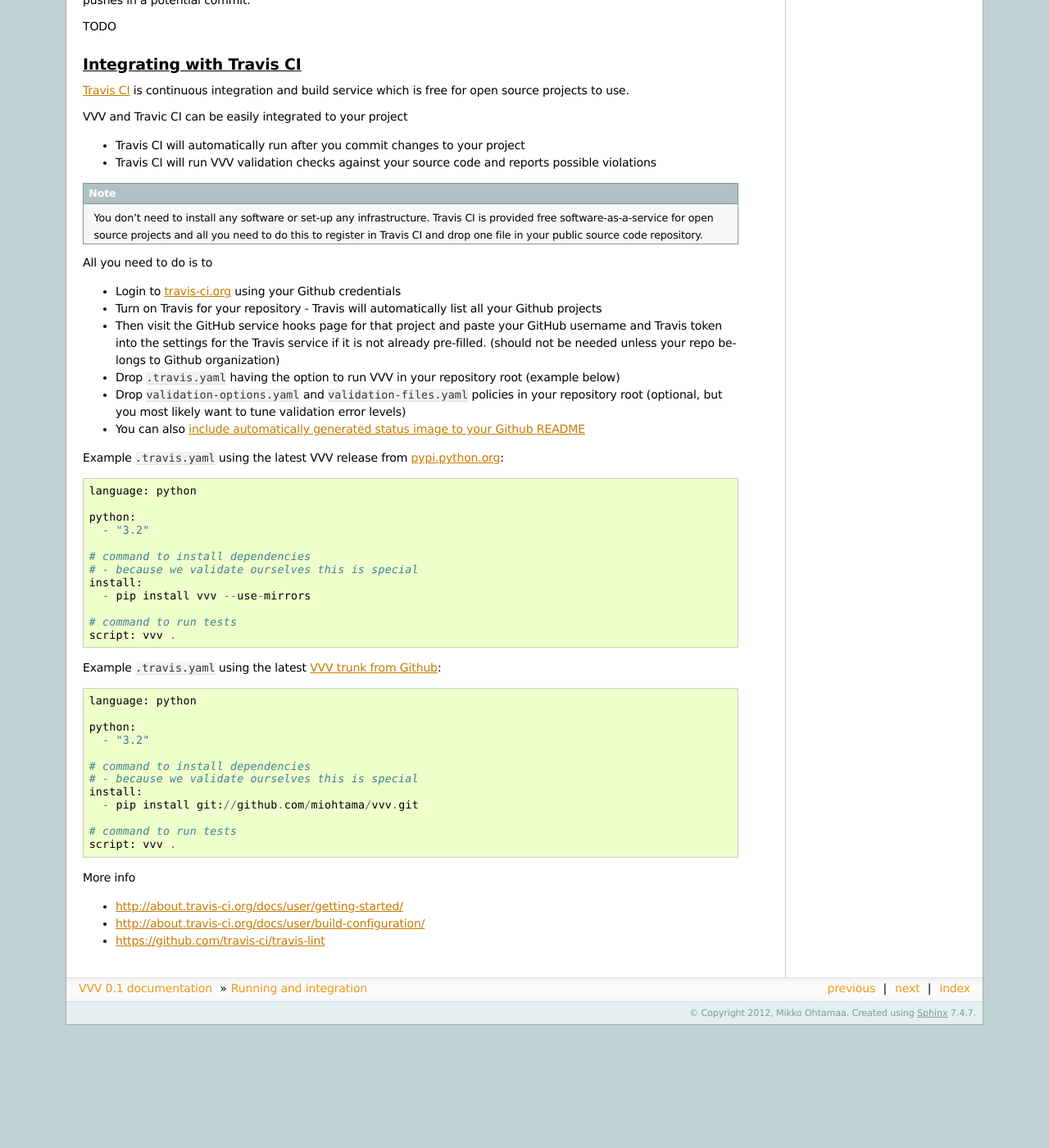
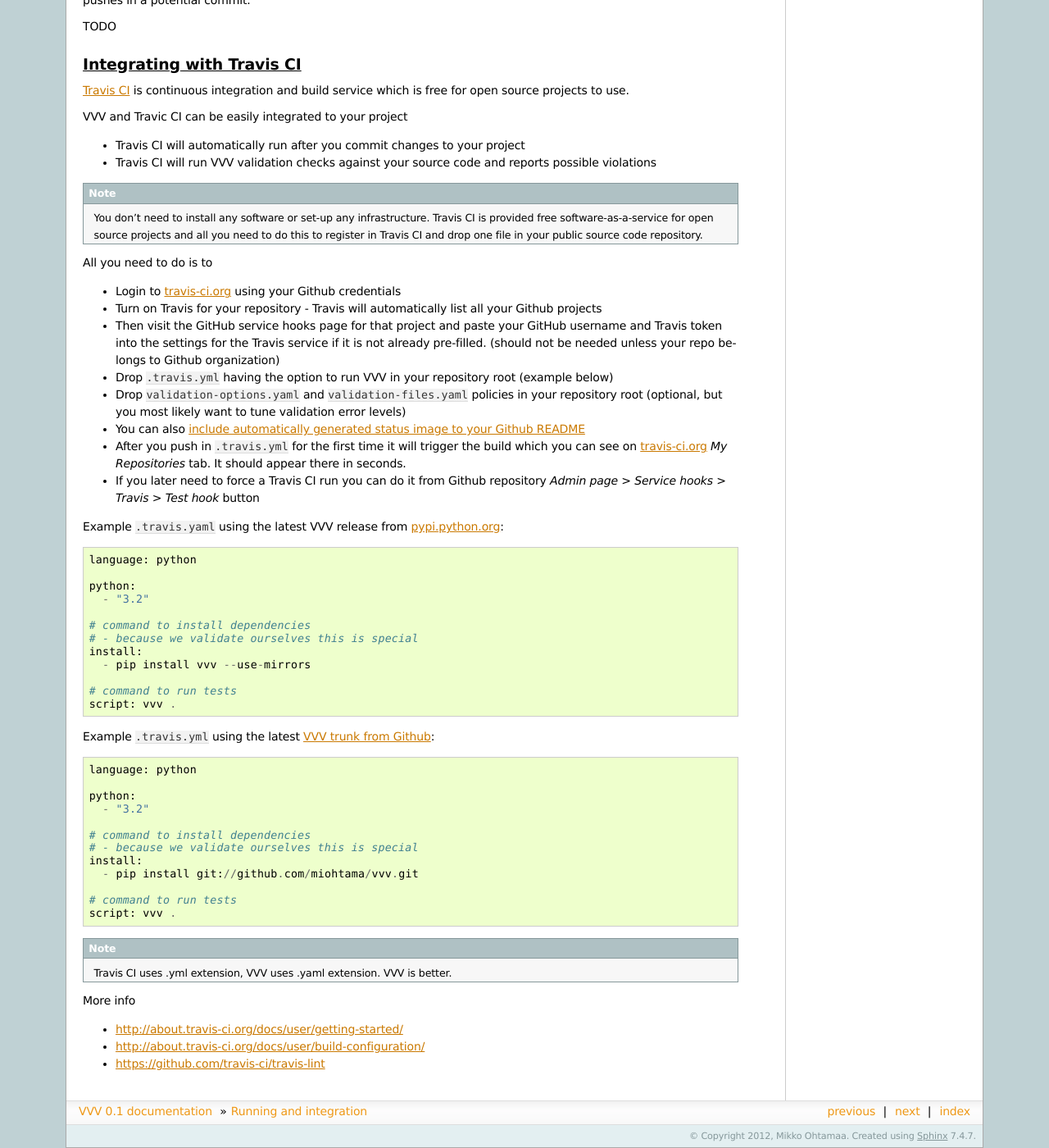
Before and after one commit to miohtama/vvv, a Sphinx documentation site: the page built from docs/source/integration.rst, in a window 1280 px wide and 1400 px high, scrolled down 1958 px. Shown: the whole window at 82% size. Built offline with Sphinx 7.4.7, drawn with Linux system fonts in a browser that asks for light colours; before the commit the page ends 3208 px from its top, so only the background shows below that.

Commit message:
Even more Travis CI goodies

```diff
--- a/docs/source/integration.rst
+++ b/docs/source/integration.rst
@@ -143,11 +143,16 @@
   Travis token into the settings for the Travis service if it is not already pre-filled.
   (should not be needed unless your repo belongs to Github organization)
 
-* Drop ``.travis.yaml`` having the option to run VVV in your repository root (example below)
+* Drop ``.travis.yml`` having the option to run VVV in your repository root (example below)
 
 * Drop ``validation-options.yaml`` and ``validation-files.yaml`` policies in your repository root (optional, but you most likely want to tune validation error levels)
 
 * You can also `include automatically generated status image to your Github README <http://about.travis-ci.org/docs/user/status-images/>`_
+
+* After you push in ``.travis.yml`` for the first time it will trigger the build which you can
+  see on `travis-ci.org <http://travis-ci.org/>`_ *My Repositories* tab. It should appear there in seconds.
+
+* If you later need to force a Travis CI run you can do it from Github repository *Admin page* > *Service hooks* > *Travis* > *Test hook* button
 
 Example ``.travis.yaml`` using the latest VVV release from `pypi.python.org <http://pypi.python.org>`_::
 
@@ -164,7 +169,7 @@
     # command to run tests
     script: vvv .
 
-Example ``.travis.yaml`` using the latest `VVV trunk from Github <https://github.com/miohtama/vvv>`_::
+Example ``.travis.yml`` using the latest `VVV trunk from Github <https://github.com/miohtama/vvv>`_::
 
     language: python
 
@@ -179,6 +184,10 @@
     # command to run tests
     script: vvv .
 
+.. note ::
+
+    Travis CI uses .yml extension, VVV uses .yaml extension. VVV is better.
+
 More info
 
 * http://about.travis-ci.org/docs/user/getting-started/
```
